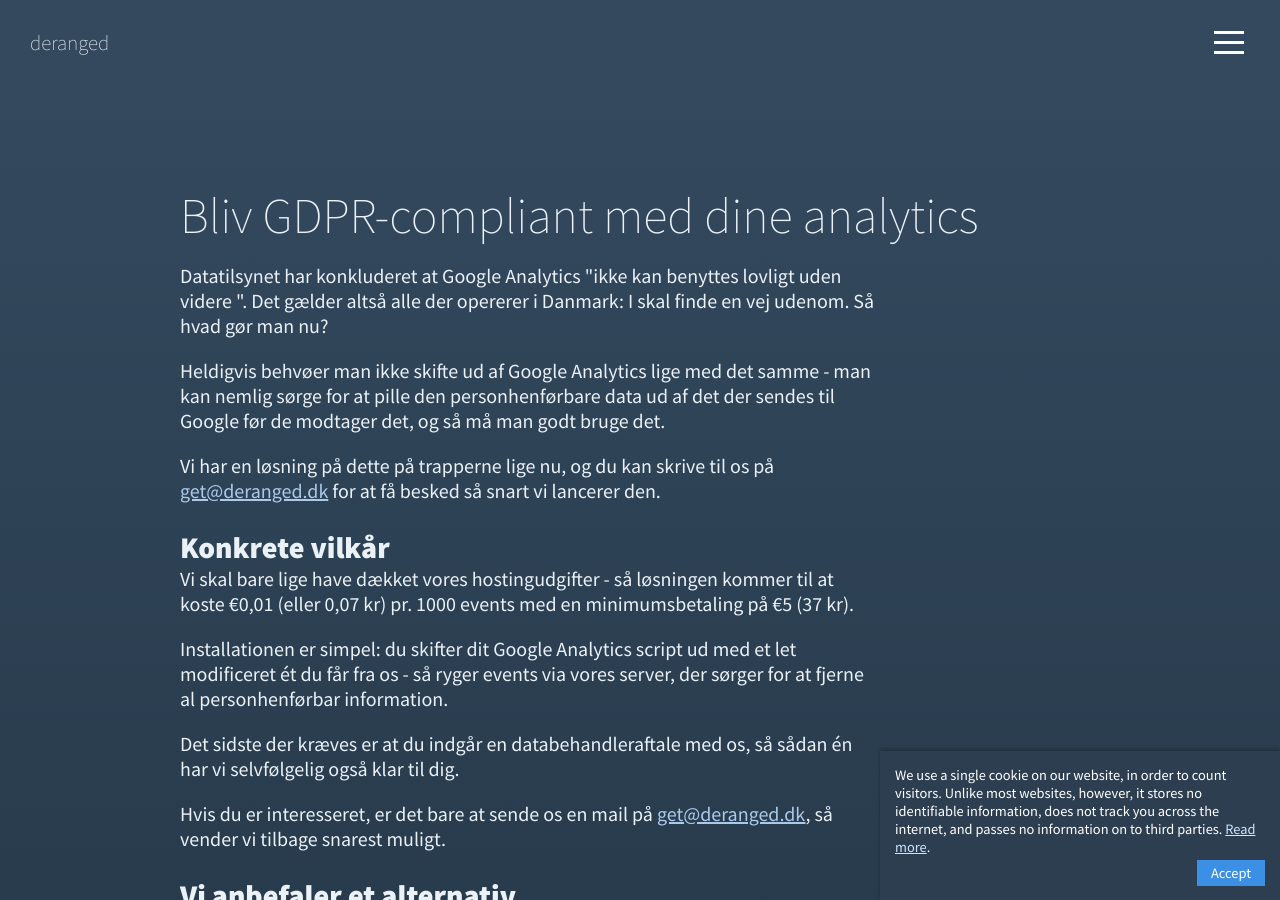
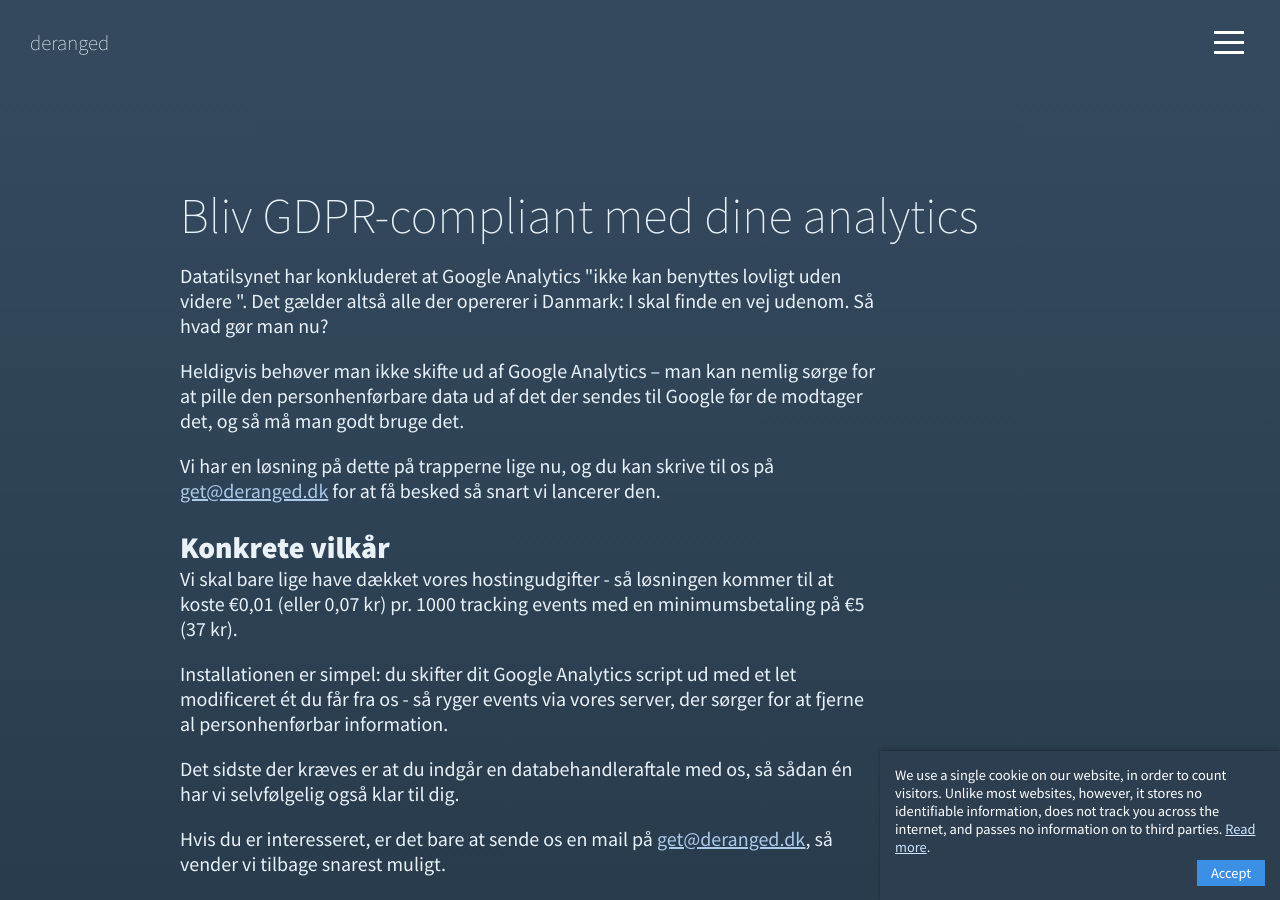
Before and after one commit to derangeddk/deranged.dk, a Jekyll site: the page built from fix-google-analytics/index.html, in a window 1280 px wide and 900 px high. Built offline with Jekyll 4.4.1, drawn with Linux system fonts in a browser that asks for light colours.

Commit message:
Finalfix

```diff
--- a/fix-google-analytics/index.html
+++ b/fix-google-analytics/index.html
@@ -64,7 +64,7 @@
         <a href="https://www.datatilsynet.dk/presse-og-nyheder/nyhedsarkiv/2022/sep/brug-af-google-analytics-til-webstatistik" target="_blank" rel="noopener"></a>Datatilsynet har konkluderet</a> at Google Analytics "ikke kan benyttes lovligt uden videre ". Det gælder altså alle der opererer i Danmark: I skal finde en vej udenom. Så hvad gør man nu?
     </p>
     <p>
-        Heldigvis behvøer man ikke skifte ud af Google Analytics lige med det samme - man kan nemlig sørge for at pille den personhenførbare data ud af det der sendes til Google før de modtager det, og så må man godt bruge det.
+        Heldigvis behøver man ikke skifte ud af Google Analytics – man kan nemlig sørge for at pille den personhenførbare data ud af det der sendes til Google før de modtager det, og så må man godt bruge det.
     </p>
     <p>
         Vi har en løsning på dette på trapperne lige nu, og du kan skrive til os på <a href="mailto:get@deranged.dk">get@deranged.dk</a> for at få besked så snart vi lancerer den.
@@ -72,7 +72,7 @@
 
     <h2>Konkrete vilkår</h2>
     <p>
-        Vi skal bare lige have dækket vores hostingudgifter - så løsningen kommer til at koste €0,01 (eller 0,07 kr) pr. 1000 events med en minimumsbetaling på €5 (37 kr).
+        Vi skal bare lige have dækket vores hostingudgifter - så løsningen kommer til at koste €0,01 (eller 0,07 kr) pr. 1000 tracking events med en minimumsbetaling på €5 (37 kr).
     </p>
     <p>
         Installationen er simpel: du skifter dit Google Analytics script ud med et let modificeret ét du får fra os - så ryger events via vores server, der sørger for at fjerne al personhenførbar information.
```
